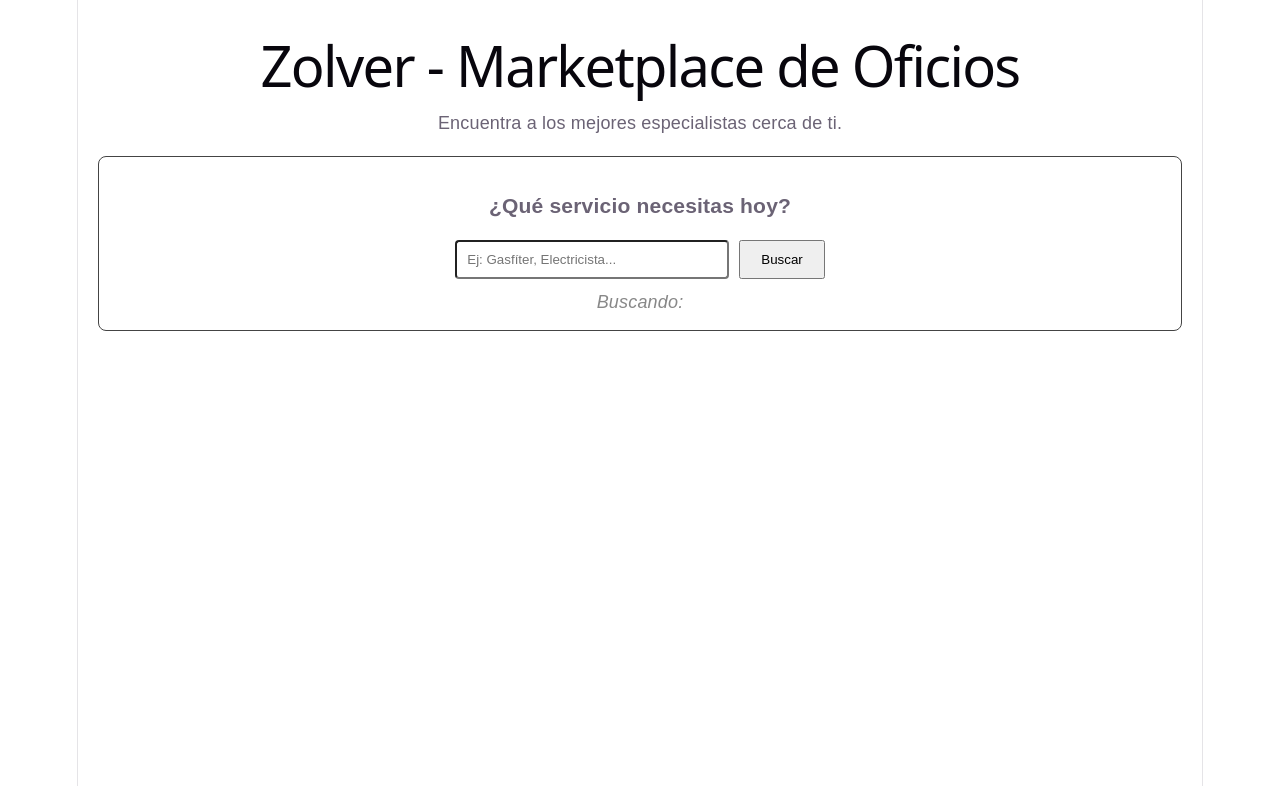
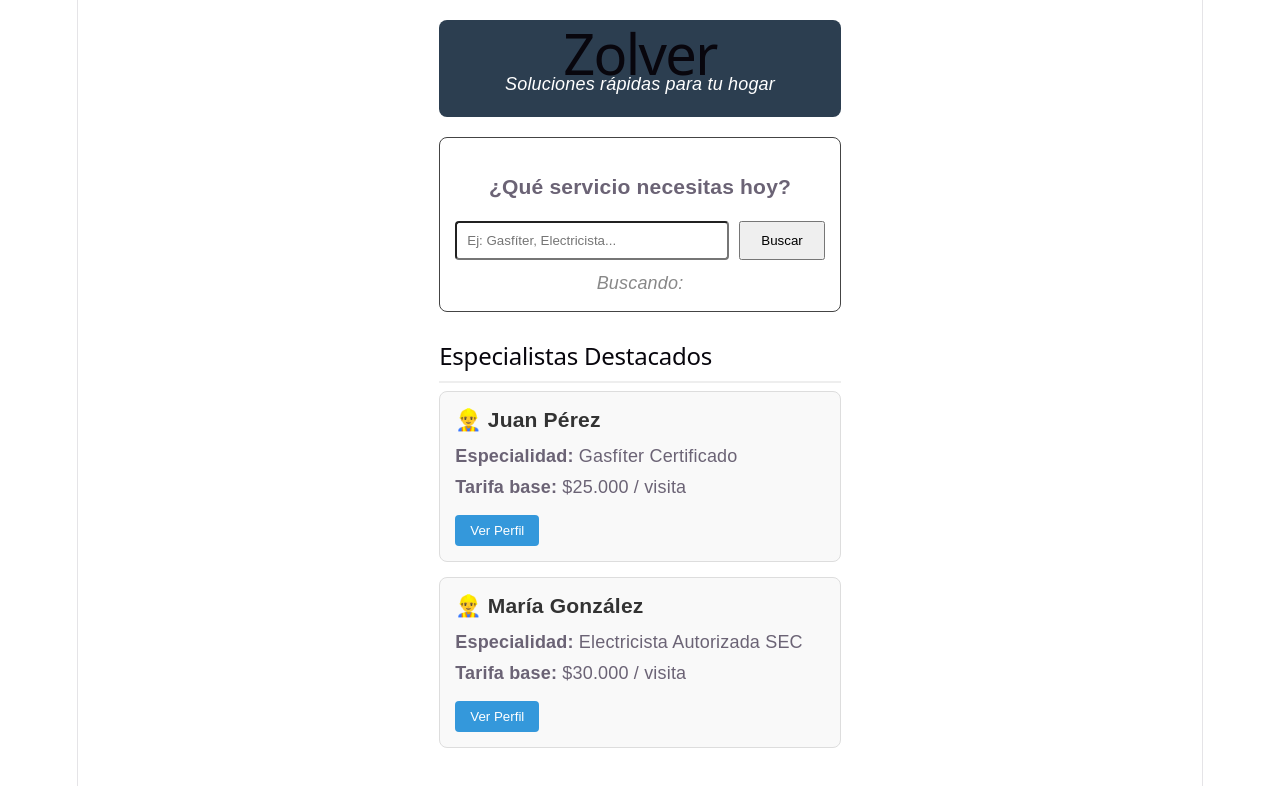
Before and after one commit to Israel-vargas/Zolver-App, a React (Vite) app in the folder Desktop/Evaluacion 3/zolver/: page / in a window 1280 px wide. Shown: the top 786 px of the page. Built offline with nearby package versions, Linux system fonts and the light colour scheme.

Commit message:
Completa los componentes visuales Header y WorkerCard y los integra en App.jsx

```diff
--- a/Desktop/Evaluacion 3/zolver/src/App.jsx
+++ b/Desktop/Evaluacion 3/zolver/src/App.jsx
@@ -1,13 +1,33 @@
 import './App.css'
+import Header from './components/Header'
 import SearchBar from './components/SearchBar'
+import WorkerCard from './components/WorkerCard'
 
 function App() {
   return (
-    <div style={{ padding: '20px', fontFamily: 'sans-serif' }}>
-      <h1>Zolver - Marketplace de Oficios</h1>
-      <p>Encuentra a los mejores especialistas cerca de ti.</p>
+    <div style={{ padding: '20px', fontFamily: 'sans-serif', maxWidth: '800px', margin: '0 auto' }}>
 
+      {/* Componente de Encabezado */}
+      <Header />
+
+      {/* Componente de Búsqueda con Estado */}
       <SearchBar />
+
+      {/* Lista de Trabajadores de Ejemplo */}
+      <div style={{ marginTop: '30px' }}>
+        <h2 style={{ textAlign: 'left', borderBottom: '2px solid #eee', paddingBottom: '10px' }}>Especialistas Destacados</h2>
+
+        <WorkerCard
+          nombre="Juan Pérez"
+          especialidad="Gasfíter Certificado"
+          tarifa="$25.000 / visita"
+        />
+        <WorkerCard
+          nombre="María González"
+          especialidad="Electricista Autorizada SEC"
+          tarifa="$30.000 / visita"
+        />
+      </div>
 
     </div>
   )
--- a/Desktop/Evaluacion 3/zolver/src/components/Header.jsx
+++ b/Desktop/Evaluacion 3/zolver/src/components/Header.jsx
@@ -0,0 +1,10 @@
+function Header() {
+  return (
+    <header style={{ backgroundColor: '#2c3e50', color: 'white', padding: '20px', borderRadius: '8px', marginBottom: '20px' }}>
+      <h1 style={{ margin: 0 }}>Zolver</h1>
+      <p style={{ margin: '5px 0 0 0', fontStyle: 'italic' }}>Soluciones rápidas para tu hogar</p>
+    </header>
+  );
+}
+
+export default Header;
--- a/Desktop/Evaluacion 3/zolver/src/components/WorkerCard.jsx
+++ b/Desktop/Evaluacion 3/zolver/src/components/WorkerCard.jsx
@@ -0,0 +1,14 @@
+function WorkerCard({ nombre, especialidad, tarifa }) {
+  return (
+    <div style={{ border: '1px solid #ddd', padding: '15px', borderRadius: '8px', marginBottom: '15px', textAlign: 'left', backgroundColor: '#f9f9f9' }}>
+      <h3 style={{ margin: '0 0 10px 0', color: '#333' }}>👷‍♂️ {nombre}</h3>
+      <p style={{ margin: '5px 0' }}><strong>Especialidad:</strong> {especialidad}</p>
+      <p style={{ margin: '5px 0' }}><strong>Tarifa base:</strong> {tarifa}</p>
+      <button style={{ marginTop: '10px', padding: '8px 15px', cursor: 'pointer', backgroundColor: '#3498db', color: 'white', border: 'none', borderRadius: '4px' }}>
+        Ver Perfil
+      </button>
+    </div>
+  );
+}
+
+export default WorkerCard;
```
